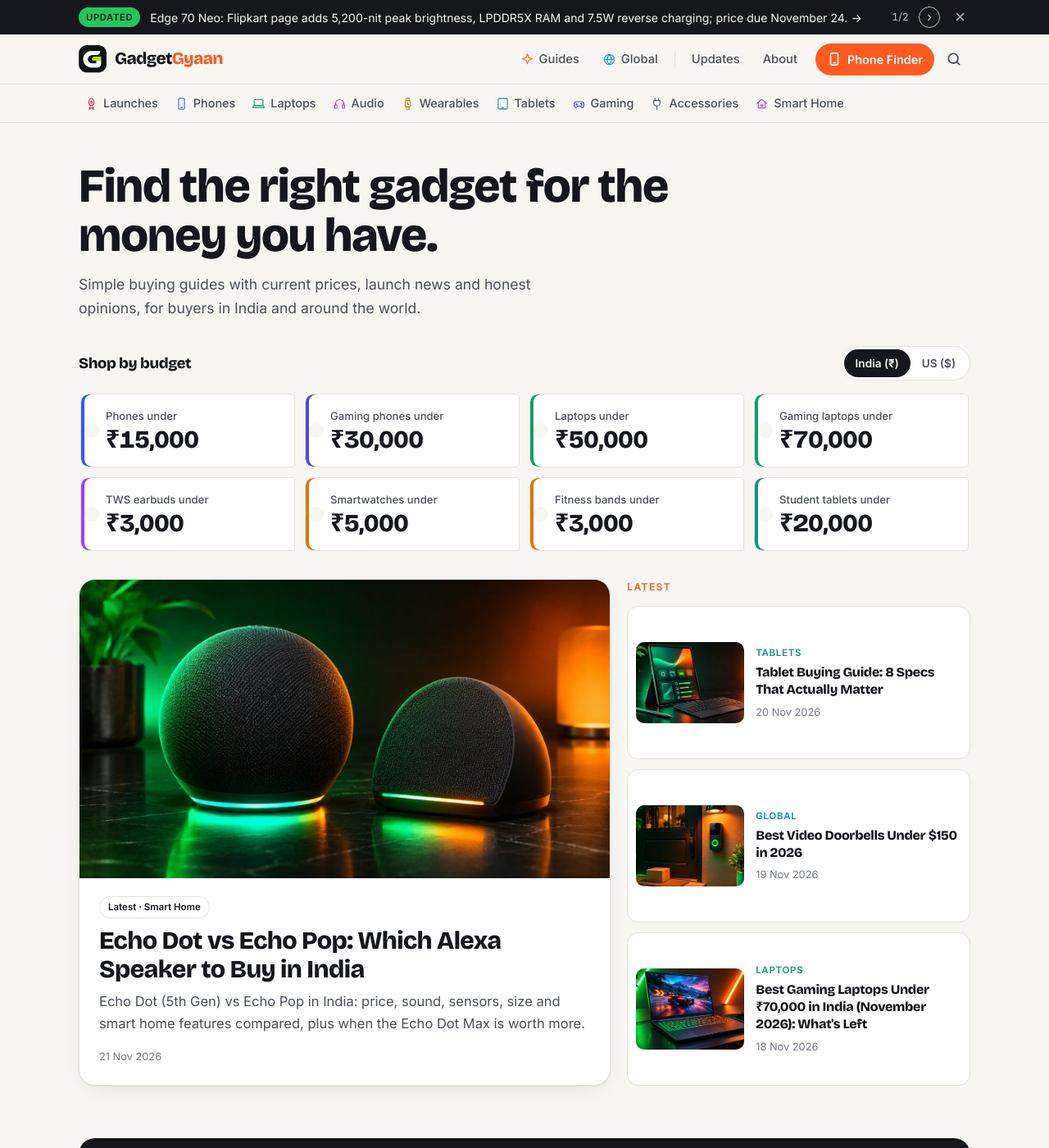
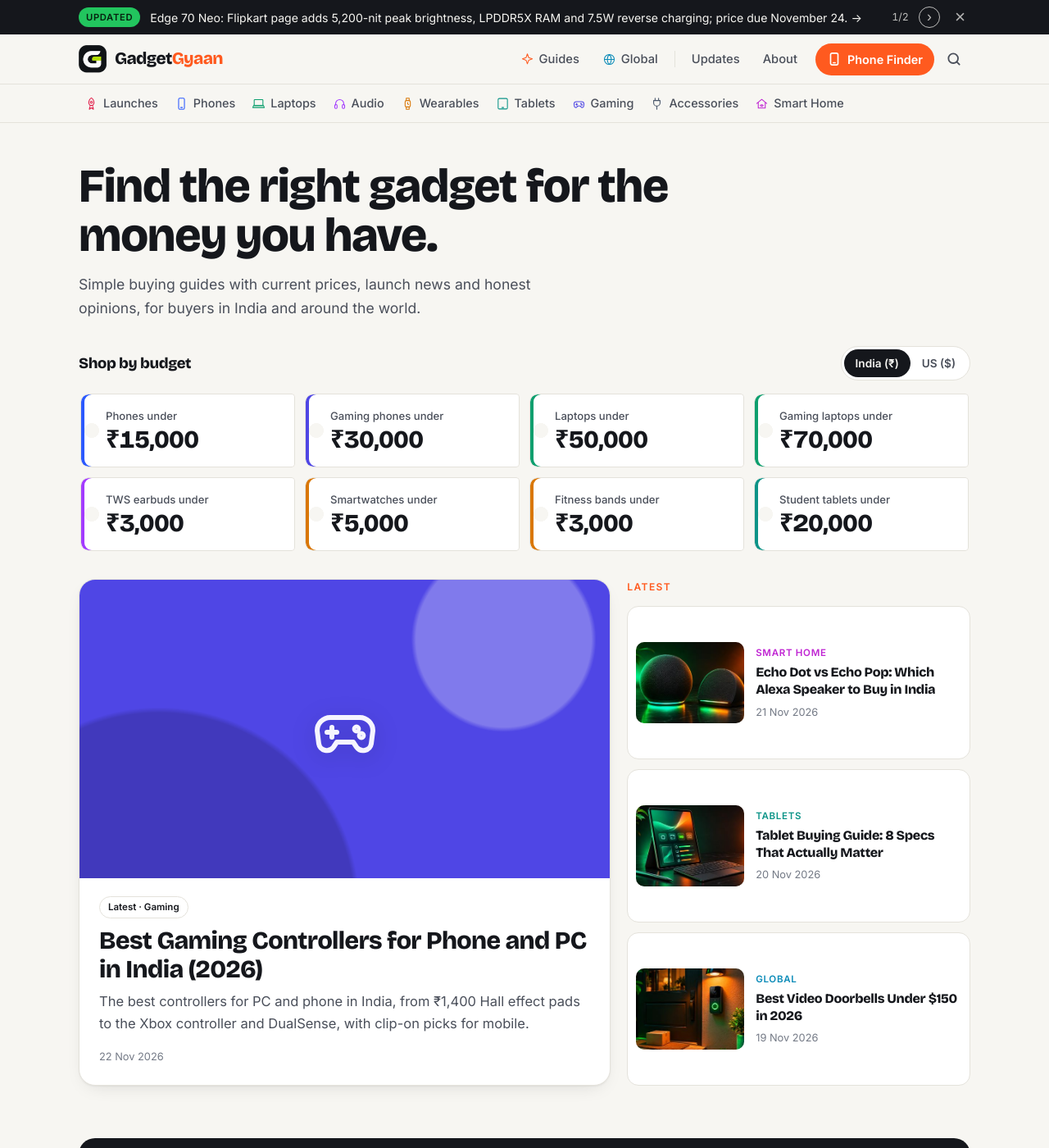
Before and after one commit to kiteksood167/kiteksood167.github.io, a Jekyll site: the page built from index.html, in a window 1280 px wide and 1400 px high. Shown: the whole window at 82% size. Built offline with Jekyll 4.4.1, drawn with Linux system fonts in a browser that asks for light colours; part of the change alters nothing that is shown; some of the changed text lies outside the part shown.

Commit message:
New post: Best Gaming Controllers for Phone and PC in India (2026)
Co-Authored-By: Claude <noreply@anthropic.com>

```diff
--- a/_data/content_plan.yml
+++ b/_data/content_plan.yml
@@ -8,28 +8,6 @@
 # The planned post below is that day's post. Launch/news tasks update existing posts
 # instead of adding new ones (see WRITING_GUIDE.md, "Publishing pace"). If a major
 # launch takes a day's slot, move that day's planned topic to the next free date.
-
-- date: 2026-11-19
-  audience: Global
-  category: Global
-  title: "Best Video Doorbells Under $150 in 2026"
-  slug: best-video-doorbells-under-150
-  image: best-video-doorbells-under-150.jpg
-
-- date: 2026-11-20
-  audience: India
-  category: Tablets
-  title: "Tablet Buying Guide: 8 Specs That Actually Matter"
-  slug: tablet-buying-guide-india
-  image: tablet-buying-guide-india.jpg
-
-# Swapped with 27 Nov (owner rule: max 3 Global posts per week; 16, 17 and 19 Nov were Global).
-- date: 2026-11-21
-  audience: India
-  category: Smart Home
-  title: "Echo Dot vs Echo Pop: Which Alexa Speaker to Buy in India"
-  slug: echo-dot-vs-echo-pop
-  image: echo-dot-vs-echo-pop.jpg
 
 - date: 2026-11-22
   audience: India
--- a/_posts/2026-10-20-improve-gaming-performance-android-phone.md
+++ b/_posts/2026-10-20-improve-gaming-performance-android-phone.md
@@ -106,7 +106,7 @@ Game updates often include performance fixes for specific phones, and system upd
 
 If your phone still struggles after these tweaks, it may be time to upgrade. Our [iQOO Neo 10R vs Realme P4 Pro comparison](/iqoo-neo-10r-vs-realme-p4-pro/) looks at two popular gaming phones around ₹30,000.
 
-**Related reading:** [12 Simple Ways to Make Your Phone Battery Last Longer (That Actually Work)](/make-phone-battery-last-longer/) · [Best Gaming Phones Under ₹30,000 in India (November 2026)](/best-gaming-phones-under-30000/) · [Phone Overheating? 10 Simple Fixes That Actually Work](/phone-overheating-fixes/)
+**Related reading:** [Best Gaming Controllers for Phone and PC in India (2026)](/best-gaming-controllers-india/) · [Best Gaming Phones Under ₹30,000 in India (November 2026)](/best-gaming-phones-under-30000/) · [Phone Overheating? 10 Simple Fixes That Actually Work](/phone-overheating-fixes/)
 
 ## The bottom line
 
--- a/_posts/2026-10-24-best-gaming-phones-under-30000.md
+++ b/_posts/2026-10-24-best-gaming-phones-under-30000.md
@@ -94,7 +94,7 @@ The battery is smaller at 5,500mAh, and 45W charging is slower than the rest of
 
 Infinix launched the GT 50 Pro in India on October 27 at ₹69,999, bundled with gaming accessories, so it's well outside this budget. The picks above remain the better buys under ₹30,000.
 
-**Related reading:** [How to Improve Gaming Performance on Your Android Phone](/improve-gaming-performance-android-phone/) · [Infinix GT 50 Pro Launched in India at ₹69,999: Price, Offers and Sale Date](/infinix-gt-50-pro-india-launch-october-27/) · [iQOO Neo 10R vs Realme P4 Pro: Which Gaming Phone to Buy](/iqoo-neo-10r-vs-realme-p4-pro/)
+**Related reading:** [How to Improve Gaming Performance on Your Android Phone](/improve-gaming-performance-android-phone/) · [Best Gaming Controllers for Phone and PC in India (2026)](/best-gaming-controllers-india/) · [iQOO Neo 10R vs Realme P4 Pro: Which Gaming Phone to Buy](/iqoo-neo-10r-vs-realme-p4-pro/)
 
 > **Still not sure?** Try our free [Phone Finder](/phone-finder/): answer 4 quick questions and get the 3 best phones for your budget.
 
--- /dev/null
+++ b/_posts/2026-11-22-best-gaming-controllers-india.md
@@ -0,0 +1,96 @@
+---
+title: "Best Gaming Controllers for Phone and PC in India (2026)"
+seo_title: "Best Gaming Controllers for Phone and PC in India"
+description: "The best controllers for PC and phone in India, from ₹1,400 Hall effect pads to the Xbox controller and DualSense, with clip-on picks for mobile."
+date: 2026-11-22 08:53:00 +0530
+category: Gaming
+also_in: [Accessories]
+tags: [gaming controller, gamepad, xbox controller, dualsense, hall effect, mobile controller, pc gaming, india]
+affiliate: true
+sources:
+  - name: "PlayStation: How to use DualSense wireless controllers with PC, Mac and mobile devices"
+    url: "https://www.playstation.com/en-in/support/hardware/pair-dualsense-controller-bluetooth/"
+  - name: "Apple Support: Connect an Xbox wireless game controller to your Apple device"
+    url: "https://support.apple.com/en-lamr/111101"
+  - name: "Gaming Nation: Best controller under ₹3,000 in India (prices checked 5 Nov 2026)"
+    url: "https://gamingnation.in/best-gaming-controller-under-3000/"
+  - name: "Android Authority: Razer Kishi V3 Pro review (with GameSir G8 Plus and G8 Galileo notes)"
+    url: "https://www.androidauthority.com/razer-kishi-v3-pro-review-3566282/"
+  - name: "Prices: Amazon.in, Reliance Digital and Smartprix listings, June–November 2026"
+---
+
+A good controller makes racing games, football games and emulators far more fun on a PC or phone, and you no longer need to spend ₹5,000 or more to get one that lasts. The trick is matching the controller to how you play: one pad for PC and phone, a clip-on for phone-only gaming, or a cheap wired pad for the desk. Here are the picks worth buying in India right now, and what to check before you pay.
+
+<!--more-->
+
+This is a research-based guide, not a hands-on review. We haven't tested these controllers ourselves; the details come from official support pages, product listings and published reviews, and prices are from listings checked in 2026 (dated below, because controller prices in India move a lot).
+
+## Quick picks
+
+| Controller | Best for | Connection | Price (India) |
+|---|---|---|---|
+| Cosmic Byte Ares Tri-Mode | Tight budget, PC and Android | 2.4GHz dongle, Bluetooth, USB-C | around ₹1,399 (Nov 2026) |
+| 8BitDo Ultimate 2C Wired | PC on a desk | Wired USB-C | around ₹1,799 (Nov 2026) |
+| EvoFox Elite X2 Pro | Best value for PC, phone and TV | 2.4GHz, Bluetooth, USB-C | around ₹2,249 (Nov 2026) |
+| GameSir Nova Lite | PC, iPhone and Android | 2.4GHz, Bluetooth, USB-C | around ₹2,469 (Nov 2026) |
+| Sony DualSense | PC and PS5 owners | Bluetooth, USB-C | around ₹4,390 (Nov 2026) |
+| Xbox Wireless Controller | Best overall for PC games | Bluetooth, USB-C, Xbox Wireless | around ₹5,900 (Nov 2026) |
+| GameSir G8 Plus | Phone-only (clip-on) gaming | Bluetooth | around ₹6,499 (Jun 2026 listing) |
+
+## What to look for before you buy
+
+**Hall effect sticks.** Normal thumbsticks use small physical sensors that wear out, which causes "stick drift" (your character moves when you aren't touching the stick). Hall effect sticks, and the newer TMR sticks, read position with magnets, so they're much less likely to drift. In 2026 even ₹1,500 controllers often have them, so it's worth insisting on.
+
+**Connection type.** A 2.4GHz USB dongle is usually the most reliable and lowest-lag option for a PC. Bluetooth is what you need for phones and tablets. A wired USB-C connection is simplest for a desk PC and never needs charging. "Tri-mode" controllers do all three.
+
+**Platform list.** Read the listing carefully. Some budget pads support PC and Android but not iPhone, and some don't work with Xbox consoles at all. If you use an iPhone, look for iOS (or MFi) support in the listing.
+
+**Batteries.** Most budget pads have a built-in rechargeable battery. The standard Xbox controller runs on two AA batteries instead, so budget for rechargeable cells or a battery pack.
+
+> **Tip:** Before buying a controller mainly for one mobile game, check that the game supports controllers. Many popular mobile shooters in India, such as BGMI, are designed for touch, and the common workarounds rely on third-party key-mapping apps. That can break a game's rules, so check the game's own policy first. Racing, football, cloud gaming and emulators are where controllers on phones really shine.
+
+## Best overall for PC: Xbox Wireless Controller
+
+If most of your gaming is on a Windows PC, the Xbox Wireless Controller is still the safest choice. PC games almost always show Xbox button prompts by default, so there's nothing to configure. It connects over Bluetooth or a USB-C cable, and it also pairs with Android phones and iPhones over Bluetooth; Apple's support page lists the Xbox Series X|S controller as compatible with iPhone and iPad.
+
+The downsides are its price, around ₹5,900 (November 2026), and the AA batteries. It also uses standard sticks, not Hall effect ones. Buy it if you want the controller that "just works" with PC games for years.
+
+{% include buy.html name="Xbox Wireless Controller" query="Xbox Wireless Controller" note="Best for PC games; also pairs with Android and iPhone" %}
+
+## Best for PS5 owners: Sony DualSense
+
+The DualSense is around ₹4,390 (November 2026), well below its ₹6,390 MRP, which makes it cheaper than the Xbox pad. Sony officially supports it on Windows 10 and 11, macOS, iPhone and iPad (iOS 14.5 or later) and Android 12 or later, over Bluetooth or USB.
+
+There are catches. According to Sony, its special haptic feedback on PC needs a USB cable and doesn't work on Mac or phones, and its adaptive triggers don't work on Android. Some PC games also show Xbox buttons instead of PlayStation ones. It's the right pick if you already own a PS5 or want one pad for both; otherwise the cheaper options below give you more for less.
+
+## Best value for PC, phone and TV: EvoFox Elite X2 Pro or GameSir Nova Lite
+
+This price bracket, roughly ₹2,000 to ₹2,500, is where most people should shop. Both of these have Hall effect sticks and connect by 2.4GHz dongle, Bluetooth or cable.
+
+- **EvoFox Elite X2 Pro** (around ₹2,249, November 2026) has Hall effect sticks and triggers and lists support for PC, Android, iOS, TVs and Switch. It doesn't work with Xbox consoles.
+- **GameSir Nova Lite** (around ₹2,469, November 2026) has Hall effect sticks and supports PC, Steam, Switch, iPhone and Android. Its triggers aren't listed as Hall effect.
+
+If you play on an iPhone as well as a PC, either works.
+
+{% include buy.html name="EvoFox Elite X2 Pro / GameSir Nova Lite" query="hall effect wireless controller pc android" note="Tri-mode, Hall effect sticks, around ₹2,250–2,500" %}
+
+## Best on a tight budget: Cosmic Byte Ares Tri-Mode
+
+At around ₹1,399 (November 2026), the Cosmic Byte Ares Tri-Mode is one of the cheapest ways to get Hall effect sticks and triggers with dongle, Bluetooth and cable options. It supports PC and Android; on iPhone it only works with games that support MFi controllers. Its listed MRP is much higher than the selling price, so ignore the "discount" and judge it on the actual price.
+
+If you only play on a desk PC, the **8BitDo Ultimate 2C Wired** (around ₹1,799, November 2026) is a neat alternative: no charging, Hall effect sticks and triggers, and it works with Windows PCs and Android.
+
+## For phone-only gaming: clip-on controllers
+
+A clip-on controller holds your phone between two grips, like a Nintendo Switch. It's more comfortable for long sessions than a phone mount on a normal pad, and it fits in a bag.
+
+- **GameSir G8 Plus** connects over Bluetooth and has Hall effect sticks. It was listed at around ₹6,499 in India in June 2026.
+- **GameSir X2s Type-C** plugs straight into your phone's USB-C port, which means no pairing and no battery, and was listed at around ₹5,991 (June 2026).
+
+Clip-ons cost more than a full-size pad with a phone clip, so only buy one if mobile is your main platform. Many tri-mode pads above can be used with a cheap phone holder for a fraction of the price.
+
+**Related reading:** [How to Improve Gaming Performance on Your Android Phone](/improve-gaming-performance-android-phone/) · [Best Gaming Phones Under ₹30,000 in India (November 2026)](/best-gaming-phones-under-30000/) · [Best Gaming Laptops Under ₹70,000 in India (November 2026): What's Left](/best-gaming-laptops-under-70000/)
+
+## The bottom line
+
+For most Indian gamers, a ₹2,000–2,500 tri-mode controller with Hall effect sticks, like the EvoFox Elite X2 Pro or GameSir Nova Lite, is the best buy: it works with your PC, phone and TV and won't drift. On a tight budget, the Cosmic Byte Ares Tri-Mode does the job for about ₹1,400. Spend up on the Xbox Wireless Controller if you mostly play PC games and want zero fuss, or the DualSense if you also own a PS5. Buy a clip-on like the GameSir G8 Plus only if your phone is your main gaming device, and always check the platform list and the current price before you pay.
```
